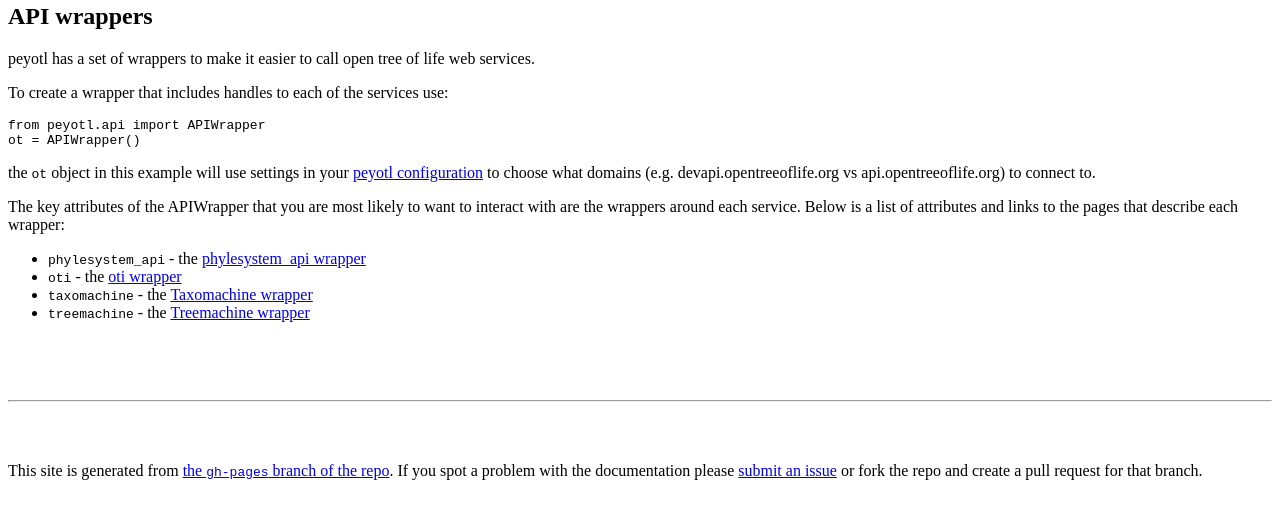
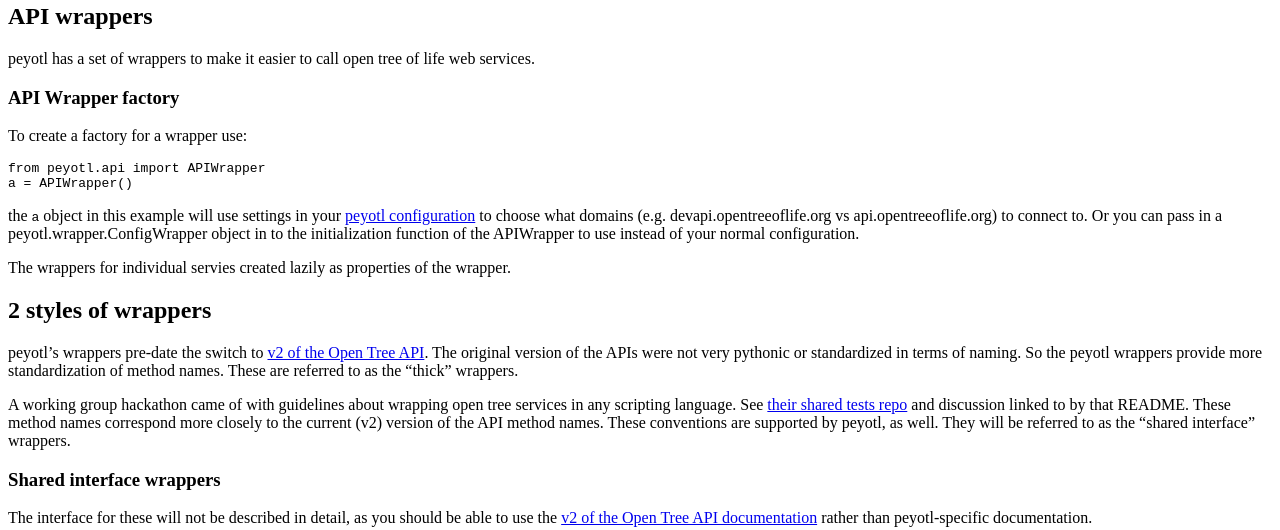
Before and after one commit to OpenTreeOfLife/peyotl, a Jekyll site: the page built from api-wrappers/index.md, in a window 1280 px wide and 1400 px high. Shown: the part 348-878 px from the top of the window. Built offline with Jekyll 4.4.1, drawn with Linux system fonts in a browser that asks for light colours; some of the changed text lies outside the part shown.

Commit message:
more api wrapper docs

```diff
--- a/api-wrappers/index.md
+++ b/api-wrappers/index.md
@@ -5,14 +5,55 @@ permalink: /api-wrappers/
 ---
 peyotl has a set of wrappers to make it easier to call open tree of life web services.
 
-To create a wrapper that includes handles to each of the services use:
+### API Wrapper factory
+To create a factory for a wrapper use:
 
     from peyotl.api import APIWrapper
-    ot = APIWrapper()
+    a = APIWrapper()
 
-the `ot` object in this example will use settings in your [peyotl configuration](../configuration) to choose what domains (e.g. devapi.opentreeoflife.org vs api.opentreeoflife.org) to connect to.
+the `a` object in this example will use settings in your [peyotl configuration](../configuration) to choose what domains (e.g. devapi.opentreeoflife.org vs api.opentreeoflife.org) to connect to. Or you can pass in a peyotl.wrapper.ConfigWrapper
+object in to the initialization function of the APIWrapper to use instead of
+your normal configuration.
 
-The key attributes of the APIWrapper that you are most likely to want to interact with are the wrappers around each service. Below is a list of attributes and links to the pages that describe each wrapper:
+The wrappers for individual servies created lazily as properties of the wrapper.
+
+## 2 styles of wrappers
+peyotl's wrappers pre-date the switch to [v2 of the Open Tree API](https://github.com/OpenTreeOfLife/opentree/wiki/Open-Tree-of-Life-APIs).
+The original version of the APIs were not very pythonic or standardized in terms of naming. So the peyotl wrappers provide more standardization of method names. These are referred to as the "thick" wrappers.
+
+A working group hackathon came of with guidelines about wrapping open tree services
+in any scripting language. See [their shared tests repo](https://github.com/OpenTreeOfLife/shared-api-tests) and discussion linked to by that README.
+These method names correspond more closely to the current (v2) version of the API
+method names. These conventions are supported by peyotl, as well. They will be referred to as the "shared interface" wrappers.
+
+### Shared interface wrappers
+
+The interface for these will not be described in detail, as you should be able to
+use the [v2 of the Open Tree API documentation](https://github.com/OpenTreeOfLife/opentree/wiki/Open-Tree-of-Life-APIs) rather than peyotl-specific
+documentation.
+
+From the APIWrapper factory instance `a` (described above), you can get the individual wrappers with:
+
+    tol = a.tree_of_life
+    gol = a.graph
+    tnrs = a.tnrs
+    taxonomy = a.taxonomy
+    study = a.study
+    studies = a.studies
+
+### Thick wrappers
+These wrappers use names that are closer to the software implementing the
+method rather than the names used in the services in the API documentation. And
+add some additional helper methods.
+
+You can get these by accessing the property of the factory instance:
+
+    phylesystem_api = a.phylesystem_api
+    oti = a.oti
+    taxomachine = a.taxomachine
+    treemachine = a.treemachine
+
+Below is a list of attributes and links to the pages that describe each wrapper:
 
 * `phylesystem_api` - the [phylesystem_api wrapper](../phylesystemapiwrapper)
 * `oti` - the [oti wrapper](otiwrapper)
```
Also changed, not shown: oti-wrapper/index.md (+2 -0 lines), phylesystem-api-wrapper/index.md (+2 -0 lines), taxomachine-wrapper/index.md (+2 -0 lines), treemachine-wrapper/index.md (+52 -1 lines).
